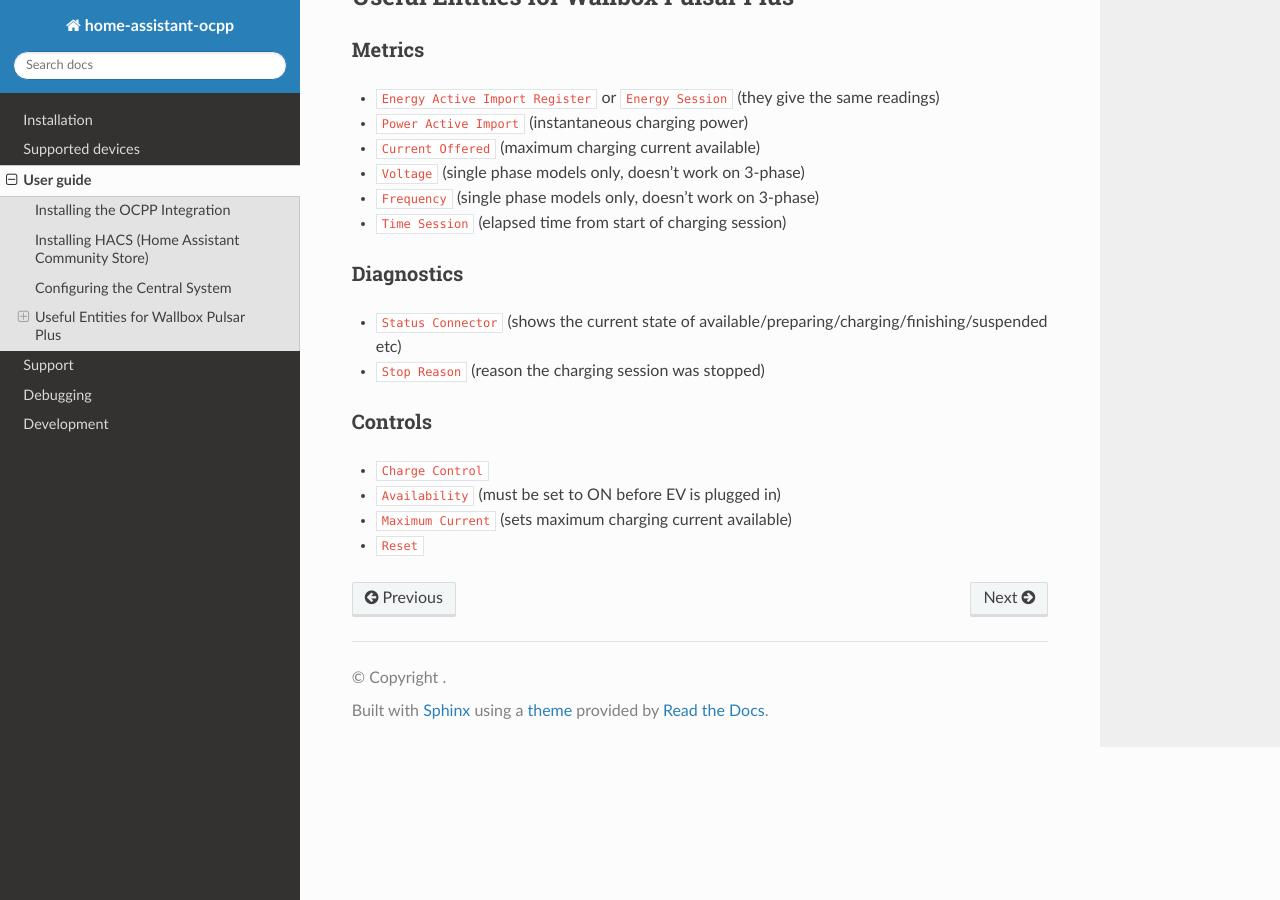
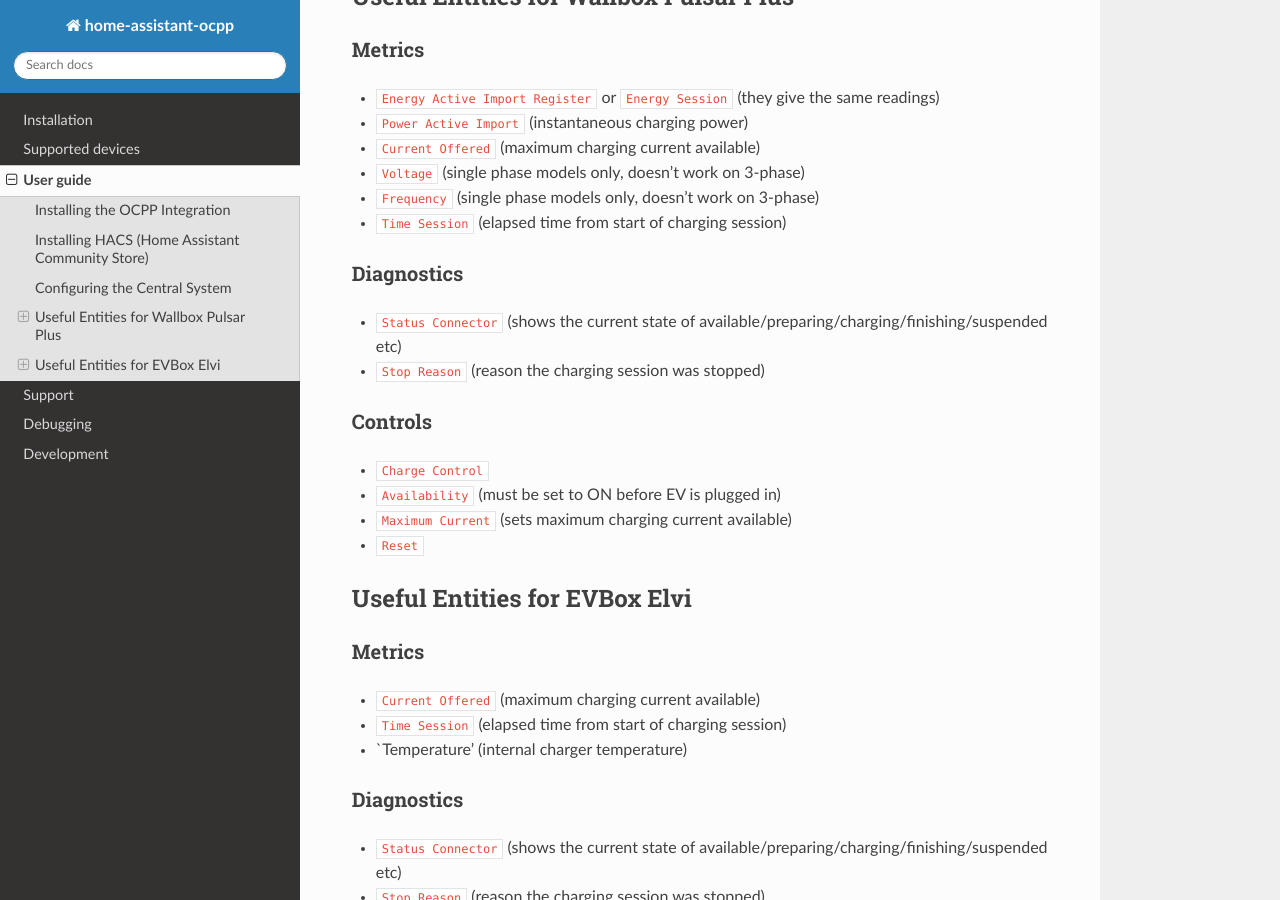
Before and after one commit to lbbrhzn/ocpp, a Sphinx documentation site: the page built from docs/user-guide.md, in a window 1280 px wide and 900 px high, scrolled down 1891 px. Built offline with Sphinx 7.4.7 and the Read the Docs theme 2.0.0, drawn with Linux system fonts in a browser that asks for light colours.

Commit message:
Update user-guide.md

```diff
--- a/docs/user-guide.md
+++ b/docs/user-guide.md
@@ -45,3 +45,23 @@
 * `Availability` (must be set to ON before EV is plugged in)
 * `Maximum Current` (sets maximum charging current available)
 * `Reset`
+
+## Useful Entities for EVBox Elvi
+
+### Metrics
+
+* `Current Offered` (maximum charging current available)
+* `Time Session` (elapsed time from start of charging session)
+* `Temperature' (internal charger temperature)
+
+### Diagnostics
+
+* `Status Connector` (shows the current state of available/preparing/charging/finishing/suspended etc)
+* `Stop Reason` (reason the charging session was stopped)
+
+### Controls
+
+* `Charge Control`
+* `Availability` (must be set to ON before EV is plugged in)
+* `Maximum Current` (sets maximum charging current available)
+* `Reset`
```
